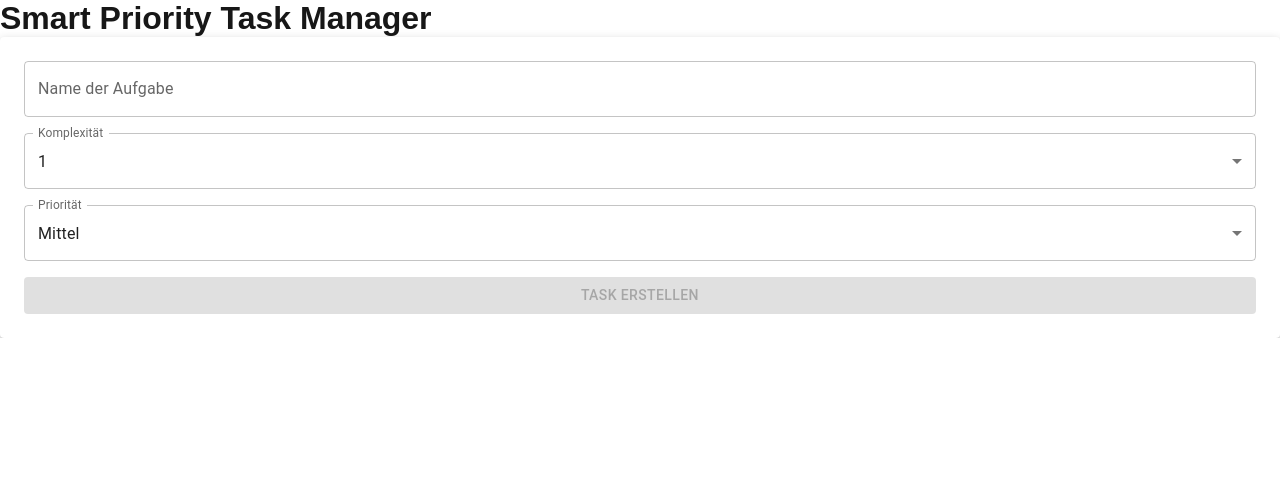
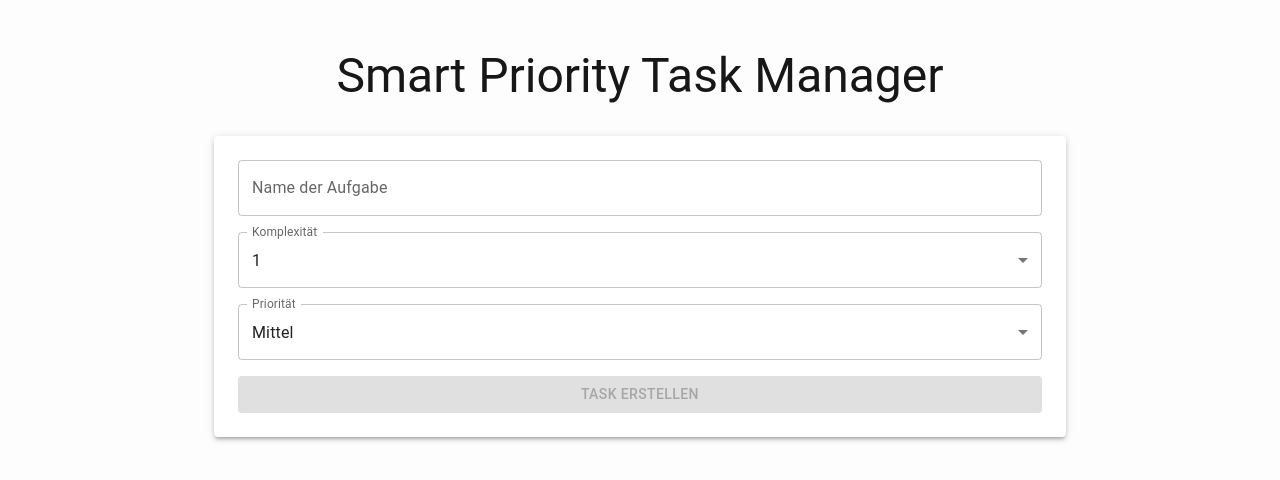
Before and after one commit to AnneVollmann/smart-priority-task-manager, a Next.js app: page / in a window 1280 px wide. Shown: the top 480 px of the page. Built offline with nearby package versions, Linux system fonts and the light colour scheme.

Commit message:
style: HomePage Design

```diff
--- a/src/app/page.tsx
+++ b/src/app/page.tsx
@@ -5,6 +5,8 @@ import { getTasks, saveTasks } from "@/utils/storage";
 import TaskForm from "@/components/TaskForm";
 import TaskList from "@/components/TaskList";
 import { calculatePriorityScore } from "@/utils/priorityScoreCalculator";
+import { Box, Container, Stack, Typography } from "@mui/material";
+import { Margin } from "@mui/icons-material";
 
 export default function HomePage() {
   const [tasks, setTasks] = useState<Task[]>([]);
@@ -54,14 +56,20 @@ export default function HomePage() {
   }
 
   return (
-    <div>
-      <h1>Smart Priority Task Manager</h1>
+    <Box sx={{minHeight: "100vh", py: 6, backgroundColor: "#f5f5f53e"}}>
+      <Container maxWidth="md">
+        <Stack spacing={4}>
+          <Typography variant="h3" textAlign="center">
+            Smart Priority Task Manager
+          </Typography>
           <TaskForm onAddTask={handleAddTask} />
           <TaskList
             tasks={sortedTasks}
             onDelete={handleDeleteTask}
             onToggleComplete={handleToggleComplete}
           />
-    </div>
+        </Stack>
+      </Container>
+    </Box>
   );
 }
```
Lines whose indentation alone changed are shown as unchanged.
